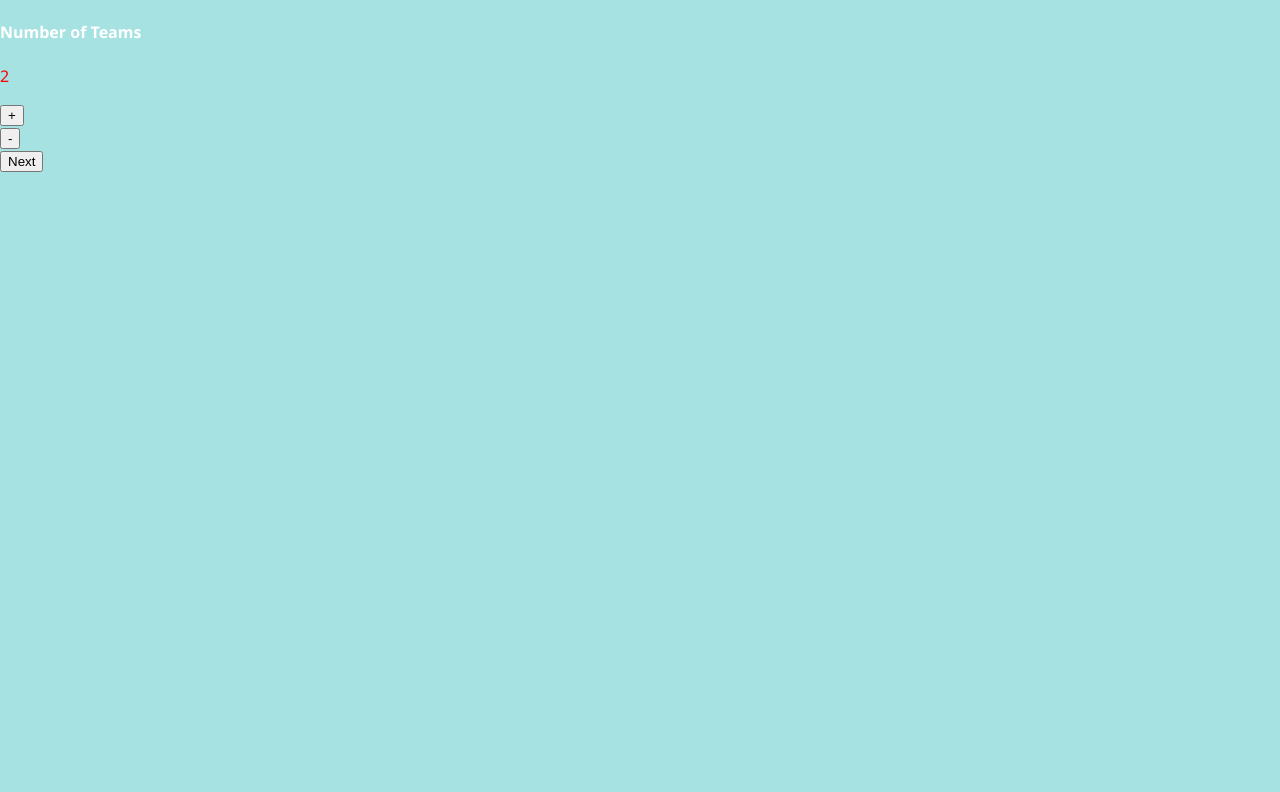
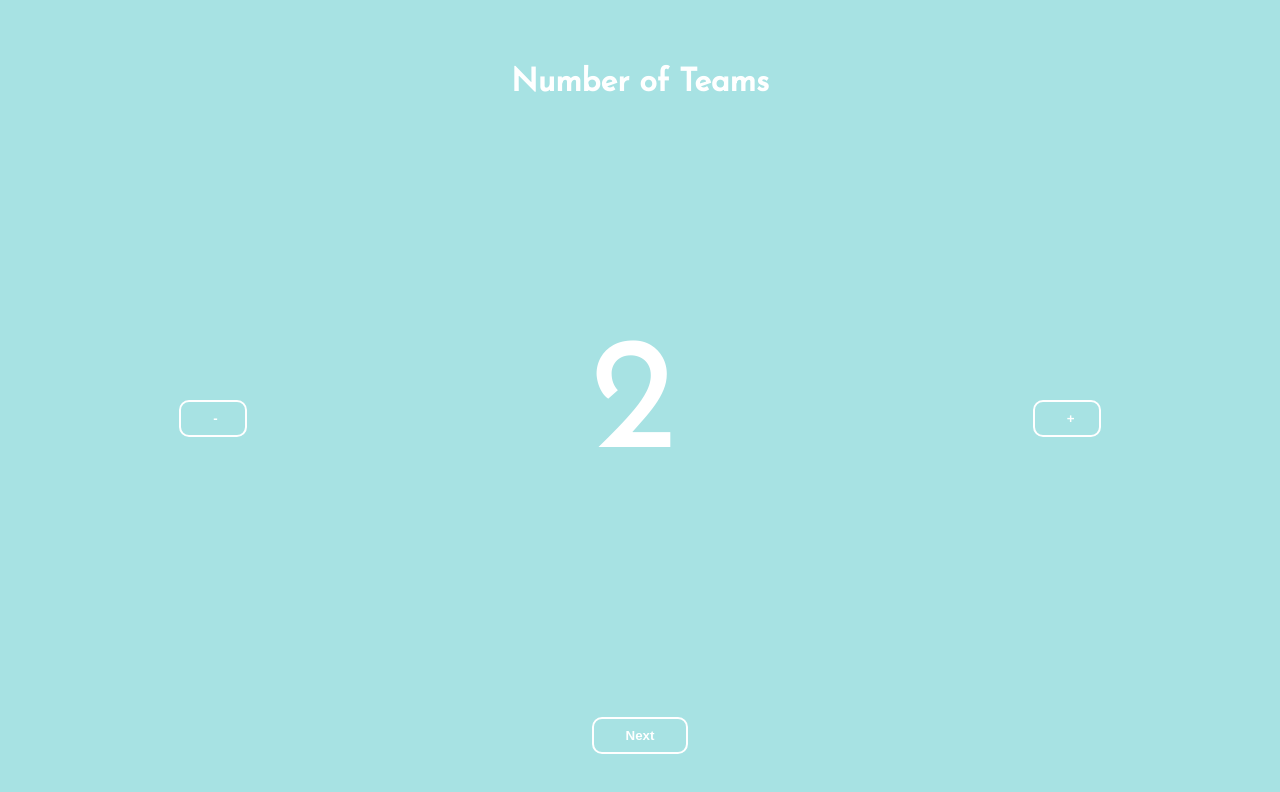
Before and after one commit to NicJr1110/team-up-fe, a React (Create React App) app: page / in a window 1280 px wide. Both pictures are taken after a click on the button "Start". Shown: the top 792 px of the page. Built offline with nearby package versions, Linux system fonts and the light colour scheme.

Commit message:
Restructure Component html to allow styling to work

```diff
--- a/package.json
+++ b/package.json
@@ -6,7 +6,12 @@
     "@testing-library/jest-dom": "^4.2.4",
     "@testing-library/react": "^9.4.0",
     "@testing-library/user-event": "^7.2.1",
+    "bootstrap": "^4.4.1",
+    "flickity": "^2.2.1",
+    "node-sass": "^4.13.0",
+    "normalize.css": "^8.0.1",
     "react": "^16.12.0",
+    "react-bootstrap": "^1.0.0-beta.16",
     "react-dom": "^16.12.0",
     "react-redux": "^7.1.3",
     "react-scripts": "3.3.0",
--- a/public/index.html
+++ b/public/index.html
@@ -4,6 +4,9 @@
     <meta charset="utf-8" />
     <link rel="icon" href="%PUBLIC_URL%/favicon.ico" />
     <meta name="viewport" content="width=device-width, initial-scale=1" />
+
+
+
     <meta name="theme-color" content="#000000" />
     <meta
       name="description"
@@ -24,7 +27,17 @@
       work correctly both with client-side routing and a non-root public URL.
       Learn how to configure a non-root public URL by running `npm run build`.
     -->
-    <title>React App</title>
+
+    <!-- <link
+    rel="stylesheet"
+    href="https://maxcdn.bootstrapcdn.com/bootstrap/4.3.1/css/bootstrap.min.css"
+    integrity="sha384-ggOyR0iXCbMQv3Xipma34MD+dH/1fQ784/j6cY/iJTQUOhcWr7x9JvoRxT2MZw1T"
+    crossorigin="anonymous"
+    /> -->
+    <!-- Font Josefin Sans -->
+    <link href="https://fonts.googleapis.com/css?family=Josefin+Sans&display=swap" rel="stylesheet">
+
+    <title>Team Up</title>
   </head>
   <body>
     <noscript>You need to enable JavaScript to run this app.</noscript>
--- a/src/Components/Button/Button.js
+++ b/src/Components/Button/Button.js
@@ -3,12 +3,14 @@ import React from "react";
 const Button = ({
     handleClick,
     children,
-    disabled
+    disabled,
+    className
 }) => (
-  <div>
+  <div className={ className }>
     <button
      onClick={ handleClick }
      disabled={ disabled ? true : null}
+
     >{ children }</button>
   </div>
 );
--- a/src/Components/Counter/Counter.js
+++ b/src/Components/Counter/Counter.js
@@ -49,14 +49,16 @@ class Counter extends Component {
         return (
         <>
             { stage !== 1 ? null :
-            <>
+            <div className="flex-col-centre counter-container">
 
-                <h4>{ children }</h4>
-                <p>{ value }</p>
-                <Button handleClick={ this.handleAdd }>+</Button>
-                <Button handleClick={ this.handleMinus }>-</Button>
-                <Button handleClick={ this.handleSave }>Next</Button>
-            </>
+                <h1>{ children }</h1>
+                <div className="counter">
+                    <Button className="btn btn-small" handleClick={ this.handleMinus }>-</Button>
+                    <p className="counter-value">{ value }</p>
+                    <Button className="btn btn-small" handleClick={ this.handleAdd }>+</Button>
+                </div>
+                <Button className="btn btn-main" handleClick={ this.handleSave }>Next</Button>
+            </div>
             }
         </>
         );
--- a/src/Components/Landing/Landing.js
+++ b/src/Components/Landing/Landing.js
@@ -4,11 +4,16 @@ import Button from "../Button/Button";
 const Landing = ({ handleClick,stage }) => (
     <>
         { stage !== 0 ? null :
-        <>
-            <h1> TEAM UP</h1>
-            <p>Lorem ipsum</p>
-            <Button handleClick={ handleClick }> Start </Button>
-        </>
+        <div className="background-1">
+            <div className="bg-circle"></div>
+            <div className="flex-col-centre title">
+                <h1> TEAM UP</h1>
+                <p>Lorem ipsum</p>
+            </div>
+
+            <Button className="btn btn-main start flex-col-centre" handleClick={ handleClick }> Start </Button>
+
+        </div >
         }
     </>
 
--- a/src/Components/TeamCards/TeamCards.js
+++ b/src/Components/TeamCards/TeamCards.js
@@ -1,21 +1,22 @@
 import React from 'react';
+import Carousel from 'react-bootstrap/Carousel';
 
 const TeamCards = ({ teams, stage }) => (
     <>
         { stage !== 3 ? null :
-        <div>
+        <Carousel className="scrolling-wrapper-flexbox" touch={ true } interval={ 0 }>
             {teams.map((team, i) => (
-                <div key={ i }>
+                <Carousel.Item className="card" key={ i }>
                     <h4>Team { i + 1}</h4>
                     <ul>
                     {team.map((player, i) => (
                         <li key={ i }> { player } </li>
                     ))}
                     </ul>
-                </div>
+                </Carousel.Item>
 
             ))}
-        </div>
+        </Carousel>
         }
     </>
 );
```
Also changed, not shown: 1 other file (tests, documents, lock files or other folders).
